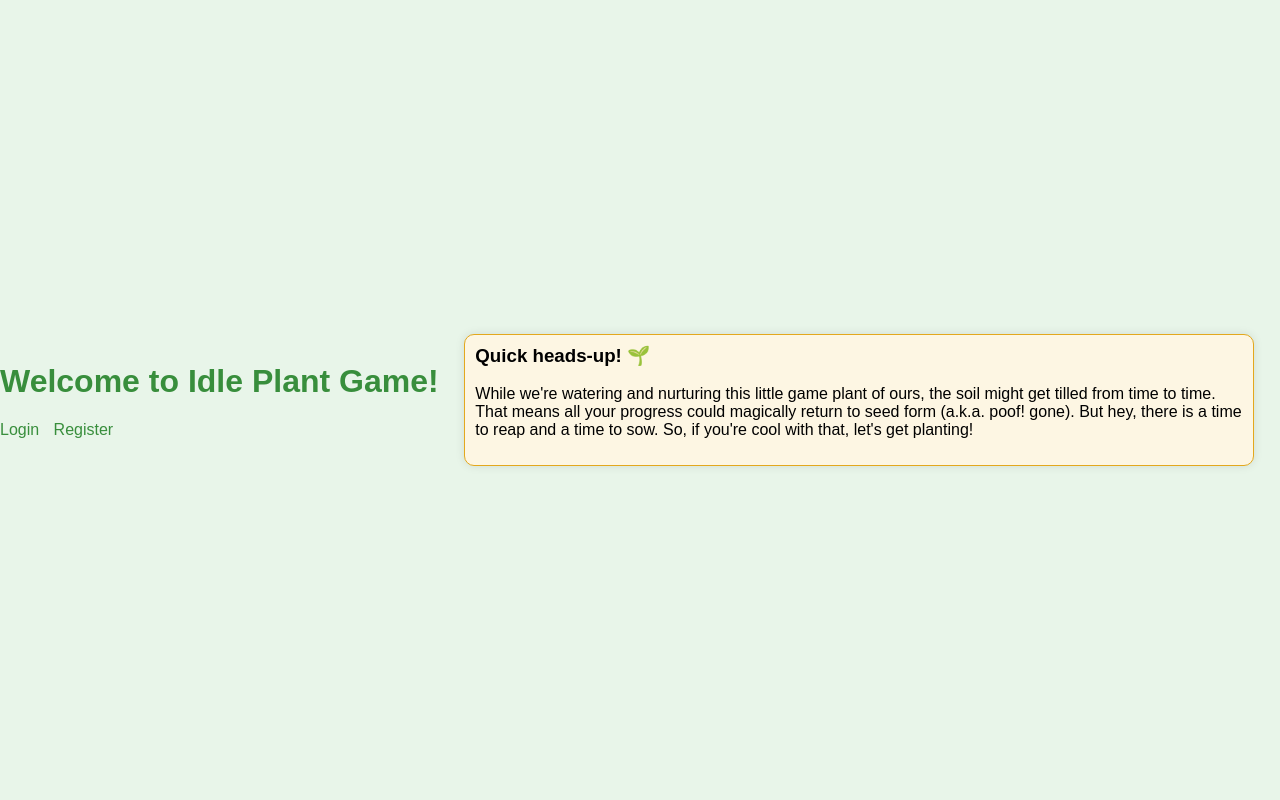
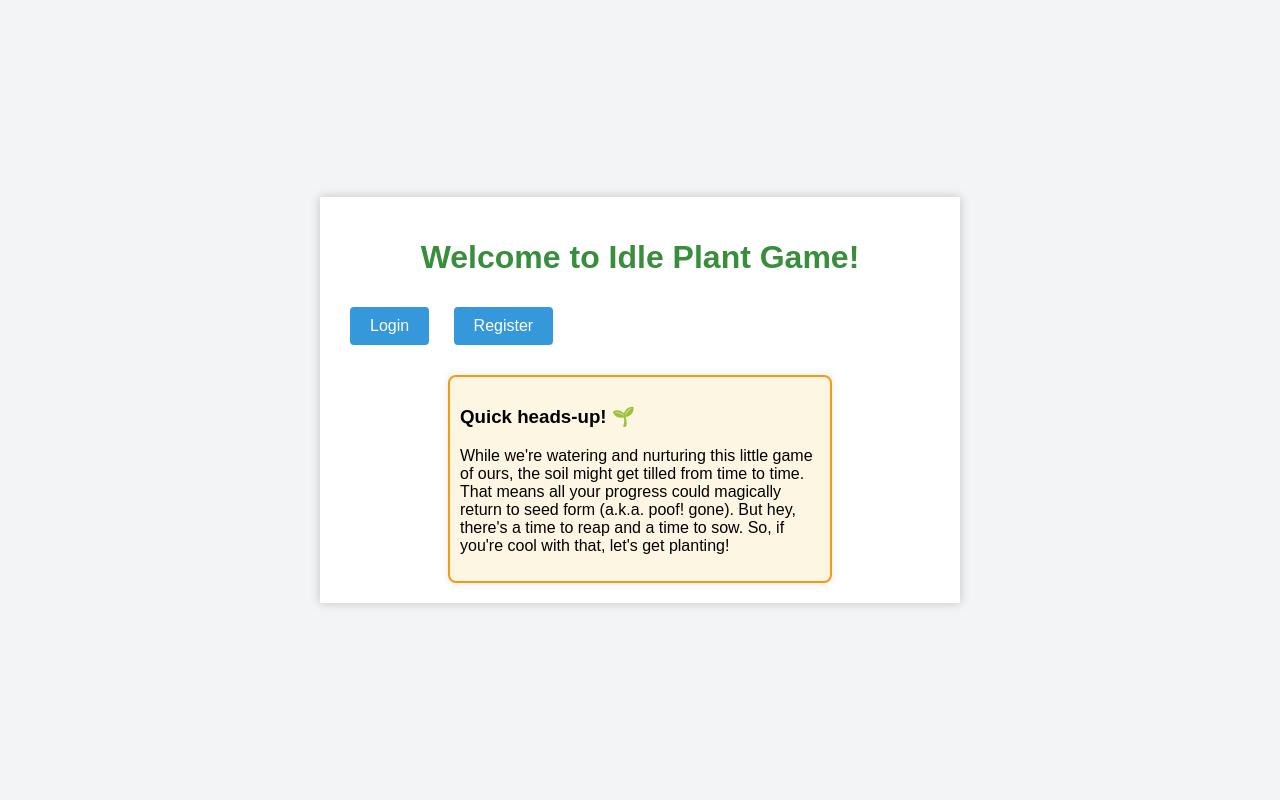
Before and after one commit to ABHase/PlantGame, a Flask app: page / in a window 1280 px wide. Run offline with Flask 3, Linux system fonts and the light colour scheme.

Commit message:
More HTML tweaks, even more

```diff
--- a/backend/static/styles.css
+++ b/backend/static/styles.css
@@ -1,11 +1,12 @@
 body {
     font-family: Arial, sans-serif;
-    background-color: #e8f5e9;
+    text-align: center;
+    background-color: #f3f4f6;
+    margin: 0;
     display: flex;
     justify-content: center;
     align-items: center;
     height: 100vh;
-    margin: 0;
 }
 
 h1 {
@@ -46,8 +47,11 @@ input[type="submit"]:hover {
 
 a {
     display: inline-block;
-    margin-right: 10px;
-    color: #388e3c;
+    margin: 10px;
+    padding: 10px 20px;
+    background-color: #3498db;
+    color: #fff;
+    border-radius: 4px;
     text-decoration: none;
 }
 
@@ -66,10 +70,21 @@ a:hover {
     background-color: #fdf6e3;  /* A light background color */
 }
 
-.warning h3 {
-    margin-top: 0;  /* Ensure there's no extra spacing at the top */
+.warning {
+    padding: 10px;
+    border: 2px solid #f39c12;
+    border-radius: 8px;
 }
 
 .content {
     margin-bottom: 20px;  /* Add some spacing between the content and warning */
 }
+
+.container {
+    width: 80%;  /* Adjust based on your requirements */
+    max-width: 600px;  /* Adjust based on your requirements */
+    text-align: left;
+    background-color: #fff;
+    padding: 20px;
+    box-shadow: 0px 0px 10px rgba(0, 0, 0, 0.2);
+}
--- a/backend/templates/index.html
+++ b/backend/templates/index.html
@@ -9,6 +9,7 @@
     </script>
 </head>
 <body>
+    <div class="container">
         <div class="content">
             <h1>Welcome to Idle Plant Game!</h1>
             <div>
@@ -19,8 +20,13 @@
         <div class="warning">
             <h3>Quick heads-up! 🌱</h3>
             <p>
-            While we're watering and nurturing this little game plant of ours, the soil might get tilled from time to time. That means all your progress could magically return to seed form (a.k.a. poof! gone). But hey, there is a time to reap and a time to sow. So, if you're cool with that, let's get planting!
+                While we're watering and nurturing this little game of ours, the soil might get tilled from time to time.
+                That means all your progress could magically return to seed form (a.k.a. poof! gone).
+                But hey, there's a time to reap and a time to sow.
+                So, if you're cool with that, let's get planting!
             </p>
         </div>
+    </div>
+
 </body>
 </html>
```
Lines whose indentation alone changed are shown as unchanged.
